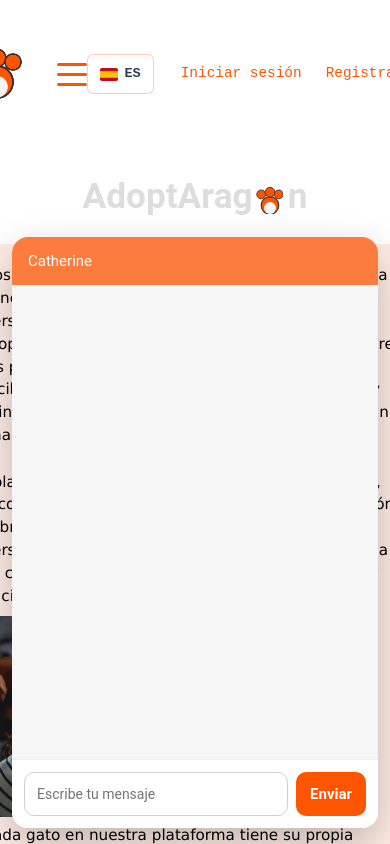
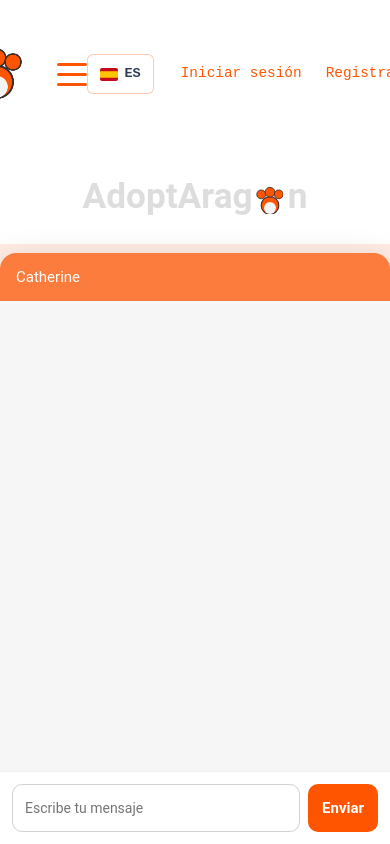
Before and after one commit to RobertoGm1333/TFGRecuFront, a Vue app: page / in a window 390 px wide. Both pictures are taken after a click on the button "IA". Shown: the top 844 px of the page. Built offline with nearby package versions, Linux system fonts and the light colour scheme.

Commit message:
IA responsive

```diff
--- a/src/App.vue
+++ b/src/App.vue
@@ -138,7 +138,7 @@ onMounted(() => {
         <div class="chatbox__header" @click="chatClosePanel">
           <span>Catherine</span>
         </div>
-      <div class="chatbox__messages" ref="chatBox">
+        <div class="chatbox__messages" ref="chatBox" role="log" aria-live="polite">
           <div v-for="(m,i) in chatMessages" :key="i" class="chatbox__msg" :data-role="m.role">
             <div class="chatbox__bubble">{{ m.text }}</div>
           </div>
@@ -201,7 +201,7 @@ onMounted(() => {
 .chatbox {
   position: fixed;
   right: 16px;
-  bottom: 16px;
+  bottom: calc(16px + env(safe-area-inset-bottom)); /* FAB respetando safe-area */
   z-index: 9999;
 }
 
@@ -219,7 +219,6 @@ onMounted(() => {
 
 .chatbox__panel {
   position: fixed;
-  /* estaba a la izquierda, lo movemos a la derecha sin tocar nada más */
   right: 16px;
   bottom: 16px;
   width: min(92vw, 380px);
@@ -243,6 +242,38 @@ onMounted(() => {
   }
 }
 
+/* ======== Responsive móvil como bottom-sheet con dvh y safe-area ======== */
+@media (max-width: 640px) {
+  .chatbox__panel {
+    left: 0;
+    right: 0;
+    bottom: 0;
+    width: 100vw;
+    border-top-left-radius: 16px;
+    border-top-right-radius: 16px;
+    border-bottom-left-radius: 0;
+    border-bottom-right-radius: 0;
+  }
+
+  .chatbox__messages {
+    -webkit-overflow-scrolling: touch;
+    scroll-behavior: smooth;
+  }
+
+  .chatbox__input {
+    padding-bottom: calc(12px + env(safe-area-inset-bottom));
+  }
+
+  .chatbox__input input {
+    font-size: 16px; /* evita zoom en iOS */
+    min-height: 48px;
+  }
+
+  .chatbox__input button {
+    min-height: 48px;
+  }
+}
+
 .chatbox__header {
   padding: 12px 16px;
   font-weight: 700;
@@ -262,7 +293,7 @@ onMounted(() => {
   font-size: 20px;
   cursor: pointer;
   line-height: 1;
-  pointer-events: none; /* la X ya no intercepta el clic */
+  pointer-events: none;
 }
 
 .chatbox__messages {
```
Lines whose indentation alone changed are shown as unchanged.
